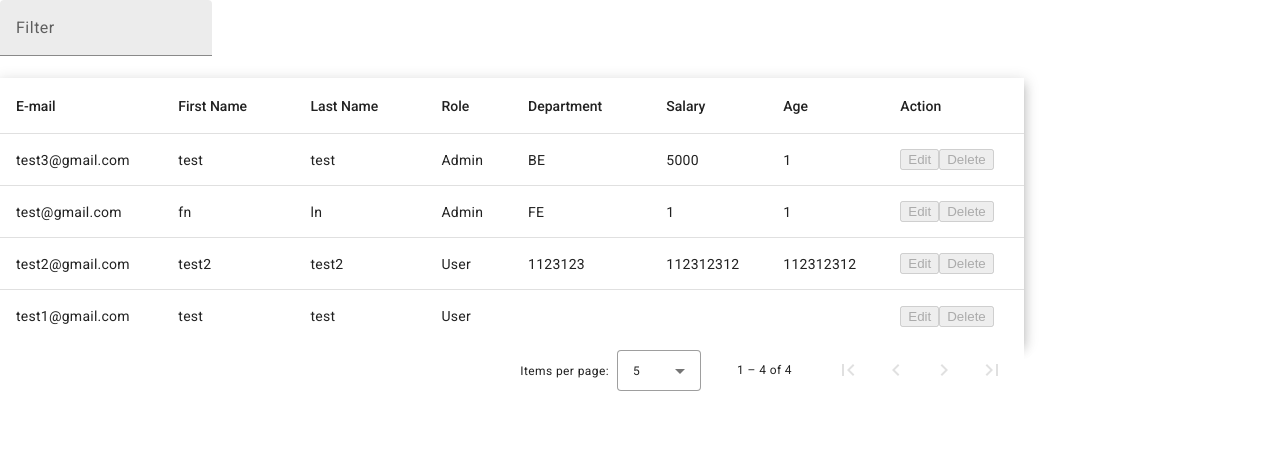
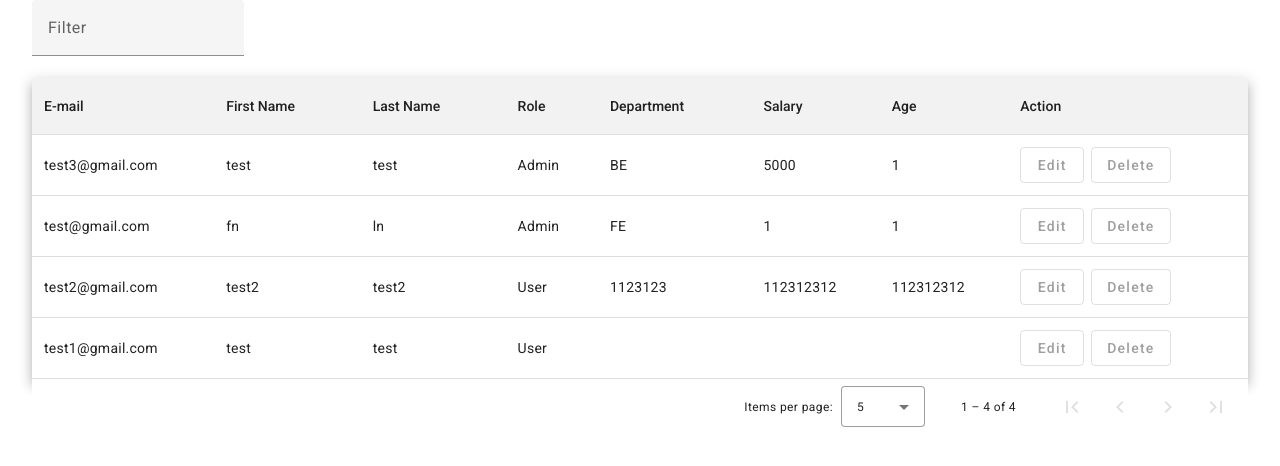
Before and after one commit to NikolayKostadinov21/Immedis_front_end_2023_hcm_Nikolay_Kostadinov, an Angular app in the folder human-capital-management/: page /employees in a window 1280 px wide. Shown: the top 466 px of the page. Built offline with nearby package versions, Linux system fonts and the light colour scheme; data requests are answered from the project's data file.

Commit message:
Implementation of employee-list styling

```diff
--- a/human-capital-management/src/authentication/sign-in/sign-in.component.scss
+++ b/human-capital-management/src/authentication/sign-in/sign-in.component.scss
@@ -40,11 +40,11 @@ mat-form-field {
 
 button[type="submit"] {
     width: 100%;
-    background-color: #007bff;
+    background-color: #673ab7;
     color: #fff;
     transition: background-color 0.3s ease;
 }
 
 button[type="submit"]:hover {
-    background-color: #0056b3;
+    background-color: #482b8f;
 }
--- a/human-capital-management/src/authentication/sign-up/sign-up.component.scss
+++ b/human-capital-management/src/authentication/sign-up/sign-up.component.scss
@@ -26,8 +26,8 @@ mat-card-title {
 }
 
 img {
-    max-width: 100px;
-    height: auto;
+    max-width: 200px;
+    max-height: 200px;
     margin-bottom: 10px;
     display: block;
     margin-left: auto;
@@ -47,13 +47,13 @@ img {
 
 button[type="submit"] {
     width: 100%;
-    background-color: #007bff;
+    background-color: #673ab7;
     color: #fff;
     transition: background-color 0.3s ease;
 }
 
 button[type="submit"]:hover {
-    background-color: #0056b3;
+    background-color: #482b8f;
 }
 
 form {
--- a/human-capital-management/src/employees/employee-list/employee-list.component.html
+++ b/human-capital-management/src/employees/employee-list/employee-list.component.html
@@ -66,10 +66,12 @@
                 Action
             </th>
             <td mat-cell *matCellDef="let user">
-                <button md-raised-button [disabled]="!isCurrentUserAdminOrModerator"
-                    (click)="editEmployee(user.id)">Edit</button>
-                <button md-raised-button [disabled]="!isCurrentUserAdmin"
-                    (click)="deleteEmployee(user.id)">Delete</button>
+                <div class="button-container">
+                    <button mat-stroked-button [disabled]="!isCurrentUserAdminOrModerator"
+                        (click)="editEmployee(user.id)">Edit</button>
+                    <button mat-stroked-button [disabled]="!isCurrentUserAdmin"
+                        (click)="deleteEmployee(user.id)">Delete</button>
+                </div>
             </td>
         </ng-container>
 
--- a/human-capital-management/src/employees/employee-list/employee-list.component.scss
+++ b/human-capital-management/src/employees/employee-list/employee-list.component.scss
@@ -1,7 +1,54 @@
 .container {
-    max-width: 80%;
+    width: 95%;
+    margin: 0 auto;
 }
 
-th.mat-sort-header-sorted {
-    color: black;
+table.mat-elevation-z8 {
+    width: 100%;
+    border-collapse: collapse;
 }
+
+.table-employees th,
+.table-employees td {
+    padding: 12px;
+    text-align: left;
+}
+
+.table-employees th {
+    background-color: #f2f2f2;
+}
+
+.table-employees td {
+    border-bottom: 1px solid #ddd;
+}
+
+.mat-paginator {
+    width: 100%;
+    display: flex;
+    justify-content: flex-end;
+    margin-top: 10px;
+}
+
+@media (max-width: 768px) {
+    .container {
+        width: 100%;
+    }
+
+    table.mat-elevation-z8 {
+        width: 100%;
+    }
+
+    .table-employees th,
+    .table-employees td {
+        padding: 8px;
+        font-size: 12px;
+    }
+}
+
+.button-container {
+    display: flex;
+}
+
+.button-container button {
+    margin-right: 7px;
+}
```
